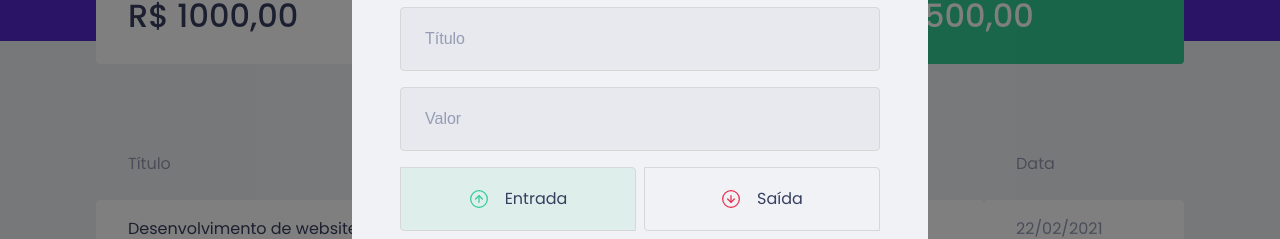
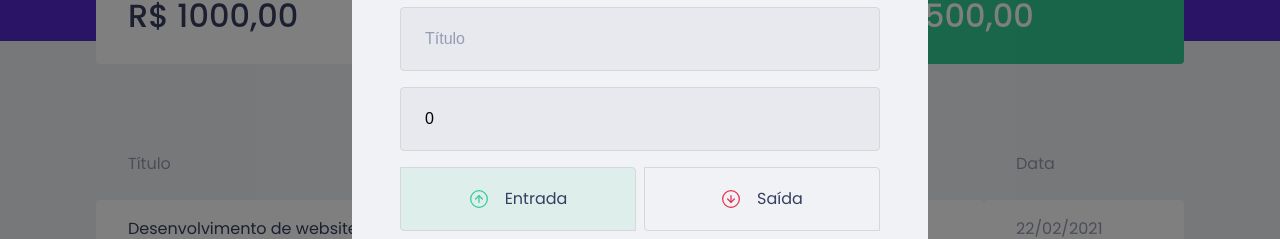
Before and after one commit to gaiotto1/dtMoney, a React (Create React App) app: page / in a window 1280 px wide. Both pictures are taken after a click on the button "Nova transação". Shown: the part 231-470 px from the top of the page. Built offline with nearby package versions, Linux system fonts and the light colour scheme; no server answers; what miragejs would draw is missing.

Commit message:
Salvando dados do form

```diff
--- a/src/components/NewTransactionModal/index.tsx
+++ b/src/components/NewTransactionModal/index.tsx
@@ -3,7 +3,7 @@
 import outcomeImg from '../../assets/outcome.svg';
 import closeImg from '../../assets/close.svg';
 import { Container, TransactionTypeContainer, RadioBox } from "./styles";
-import { useState } from "react";
+import { FormEvent, useState } from "react";
 
 interface NewTransactionModalProps {
   isOpen: boolean,
@@ -11,7 +11,21 @@
 }
 
 export function NewTransactionModal({isOpen, onRequestClose}: NewTransactionModalProps) {
+  const [title, setTitle] = useState('');
+  const [value, setValue] = useState(0);
+  const [category, setCategory] = useState('');
   const [type, setType] = useState('deposit');
+
+  function handleCreateNewTransaction (event: FormEvent) {
+    event.preventDefault()
+
+    console.log({
+      title,
+      value,
+      category,
+      type
+    })
+  }
 
   return (
     <Modal
@@ -24,12 +38,21 @@
         <img src={closeImg} alt="Fechar Modal" />
       </button>
 
-      <Container>
+      <Container onSubmit={handleCreateNewTransaction}>
         <h2>Cadastrar transação</h2>
 
-        <input placeholder="Título" />
+        <input
+          placeholder="Título"
+          value={title}
+          onChange={event => setTitle(event.target.value)}
+        />
 
-        <input type="number" placeholder="Valor" />
+        <input
+          type="number"
+          placeholder="Valor"
+          value={value}
+          onChange={event => setValue(Number(event.target.value))}
+        />
 
         <TransactionTypeContainer>
           <RadioBox
@@ -53,7 +76,11 @@
           </RadioBox>
         </TransactionTypeContainer>
 
-        <input placeholder="Categoria" />
+        <input
+          placeholder="Categoria"
+          value={category}
+          onChange={event => setCategory(event.target.value)}
+        />
 
         <button type="submit">Cadastrar</button>
       </Container>
```
